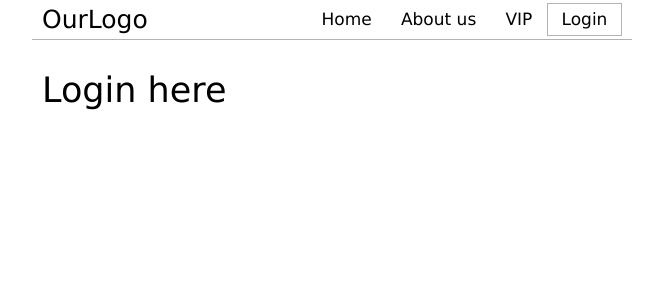
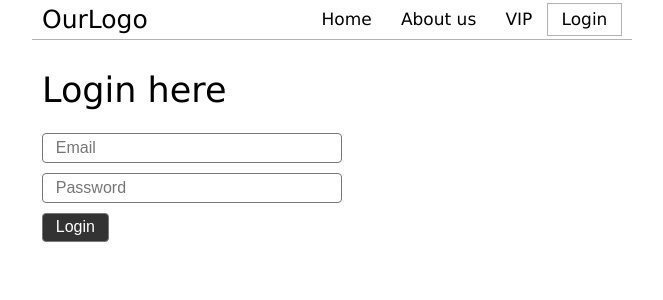
Before and after one commit to MariusCodeAcademy/feu8_12_react_context_api_formik, a React (Vite) app: page /login in a window 1280 px wide. Shown: the top 300 px of the page, without its empty margins (308-971 px from the left). Built offline with nearby package versions, Linux system fonts and the light colour scheme.

Commit message:
styled form

```diff
--- a/src/pages/LoginPage.jsx
+++ b/src/pages/LoginPage.jsx
@@ -6,10 +6,32 @@ const Title = styled.h1`
   font-weight: 500;
 `;
 
+const Input = styled.input`
+  font-size: 16px;
+  padding: 0.3em 0.8em;
+  border-radius: 4px;
+  border: 1px solid #777;
+  display: block;
+  width: 300px;
+  margin-bottom: 10px;
+`;
+
+const SubmitBnt = styled.button.attrs({
+  type: 'submit',
+})`
+  background-color: #333;
+  color: white;
+`;
+
 export default function LoginPage() {
   return (
     <Wrap>
       <Title>Login here</Title>
+      <form>
+        <Input type='text' placeholder='Email' id='email' />
+        <Input type='password' placeholder='Password' id='password' />
+        <SubmitBnt>Login</SubmitBnt>
+      </form>
     </Wrap>
   );
 }
--- a/src/pages/VipPage.jsx
+++ b/src/pages/VipPage.jsx
@@ -13,15 +13,15 @@ export default function VipPage() {
       <p>
         Welcome to our exclusive VIP page, where luxury and exceptional
         experiences await you at every click. As a valued member of our inner
-        circle, you're about to embark on a journey beyond the ordinary. Here,
-        indulgence knows no bounds, and your desires take center stage. From
-        curated content crafted specifically for our VIPs to unparalleled access
-        to premium services, this is your gateway to a world where
+        circle, you&apos;re about to embark on a journey beyond the ordinary.
+        Here, indulgence knows no bounds, and your desires take center stage.
+        From curated content crafted specifically for our VIPs to unparalleled
+        access to premium services, this is your gateway to a world where
         sophistication meets innovation. Join us as we redefine exclusivity and
         grant you a key to unlock a realm of privileges designed to cater to
-        your every whim. Your VIP status is not just a label; it's an invitation
-        to explore a realm of opulence reserved solely for those who seek the
-        finest things in life.
+        your every whim. Your VIP status is not just a label; it&apos;s an
+        invitation to explore a realm of opulence reserved solely for those who
+        seek the finest things in life.
       </p>
     </Wrap>
   );
```
